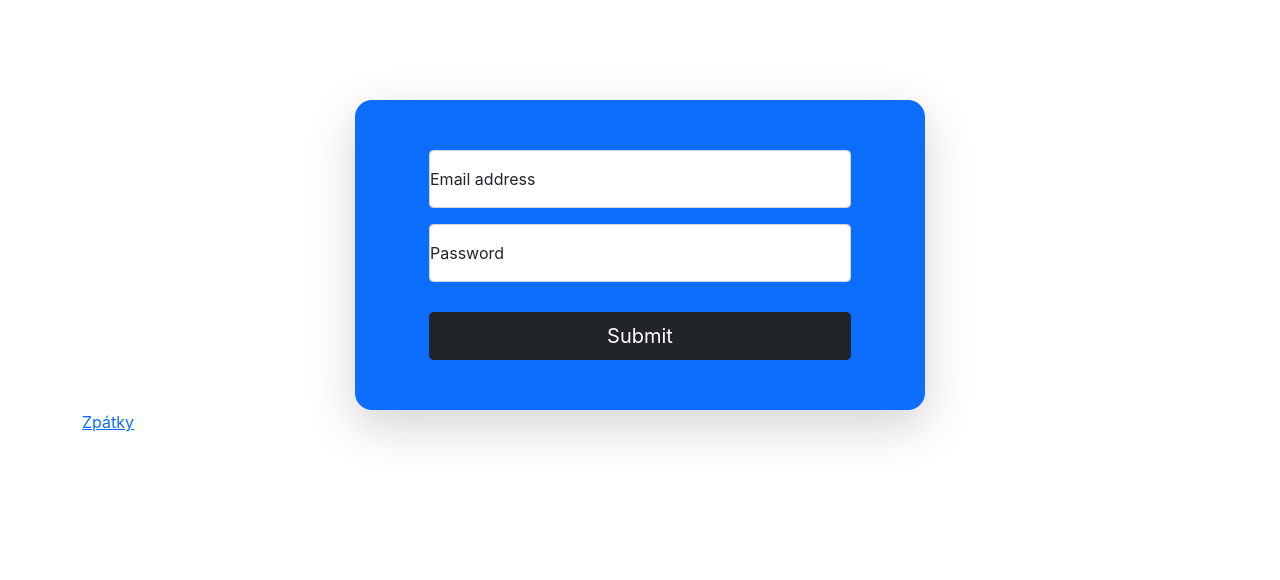
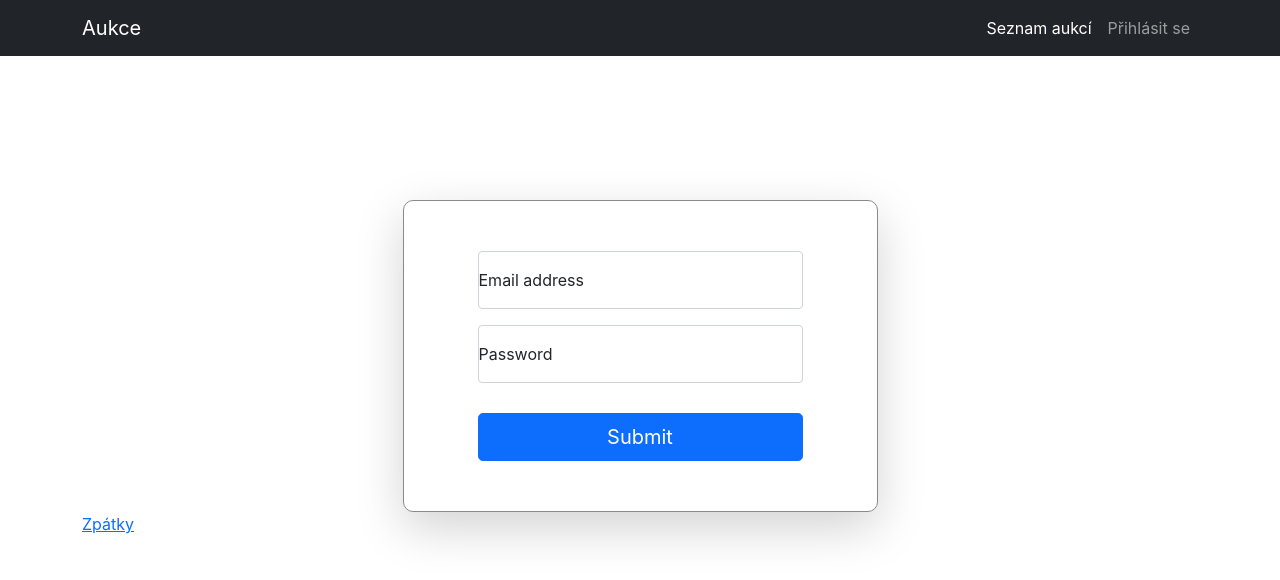
Before and after one commit to 18NAKEDCOWBOYS/iis-web, a React (Create React App) app: page /login in a window 1280 px wide. Shown: the top 580 px of the page. Built offline with nearby package versions, Linux system fonts and the light colour scheme.

Commit message:
Add navbar component

```diff
--- /dev/null
+++ b/src/components/NavigationBar.js
@@ -0,0 +1,28 @@
+import React from 'react';
+import Navbar from 'react-bootstrap/Navbar'
+import Nav from 'react-bootstrap/Nav'
+import Container from 'react-bootstrap/Container'
+import NavDropdown from 'react-bootstrap/NavDropdown'
+import { Link } from 'react-router-dom';
+
+export default function NavigationBar(props) {
+  return (<Navbar collapseOnSelect fixed="top" expand="lg" bg="dark" variant="dark">
+    <Container>
+      <Navbar.Brand as={Link} to="/">
+        Aukce
+      </Navbar.Brand>
+
+      <Navbar.Toggle aria-controls="responsive-navbar-nav" />
+      <Navbar.Collapse id="responsive-navbar-nav">
+        <Nav className="ms-auto">
+          <Nav.Item>
+            <Nav.Link as={Link} to="/" style={(props.page === "Home") ? { color: 'white' } : {}}> Seznam aukcí</Nav.Link>
+          </Nav.Item>
+          <Nav.Item>
+            <Nav.Link as={Link} to="/Login" style={(props.page === "Login") ? { color: 'white' } : {}}> Přihlásit se</Nav.Link>
+          </Nav.Item>
+        </Nav>
+      </Navbar.Collapse>
+    </Container>
+  </Navbar >)
+}
--- a/src/pages/Home.js
+++ b/src/pages/Home.js
@@ -1,10 +1,23 @@
 import React from 'react'
+
+
+import NavigationBar from './../components/NavigationBar';
+import Container from 'react-bootstrap/Container'
+import Row from 'react-bootstrap/Row'
+import Col from 'react-bootstrap/Col'
+import Button from 'react-bootstrap/Button';
+import Image from 'react-bootstrap/Image'
+
+import { Link } from 'react-router-dom';
 
 export default function Home(props){
     return(
+        <>
+        <NavigationBar page="Home"/>
         <div>
             Čůs
             <a href="/Login">Login</a>
         </div>
+        </>
     )
 }
--- a/src/pages/LoginPage.js
+++ b/src/pages/LoginPage.js
@@ -7,17 +7,19 @@ import FloatingLabel from 'react-bootstrap/FloatingLabel';
 import Form from 'react-bootstrap/Form';
 import Button from 'react-bootstrap/Button';
 import Image from 'react-bootstrap/Image';
-
+import NavigationBar from './../components/NavigationBar';
 export default function LoginPage(props) {
   return (
+    <>
+    <NavigationBar page="Home"/>
     <Container>
-      <Row className="text-center align-items-center" style={{ height: 100 }}>
+      <Row className="text-center align-items-center" style={{ height: 200 }}>
         {/* TODO - Přidat obrázek kladívka*/}
       </Row>
       <Row>
         <Col>
         </Col>
-        <Col xs={6} className="example-square bg-primary shadow-lg" style={{ padding: 50, borderRadius: 17 }}>
+        <Col xs={5} className="example-square shadow-lg" style={{ padding: 50, borderRadius: 10, borderWidth:1, borderColor: "#8a8a8a", borderStyle:'solid' }}>
           <Form>
             <Container>
               <Row>
@@ -34,7 +36,7 @@ export default function LoginPage(props) {
 
               <Row style={{ paddingTop: 30 }}>
                 <div className="d-grid align-items-center">
-                  <Button variant="dark" type="submit" size="lg">Submit</Button>
+                  <Button variant="primary" type="submit" size="lg">Submit</Button>
                 </div>
 
               </Row>
@@ -45,5 +47,6 @@ export default function LoginPage(props) {
       </Row>
       <a href="/">Zpátky</a>
     </Container>
+    </>
   )
 }
```
